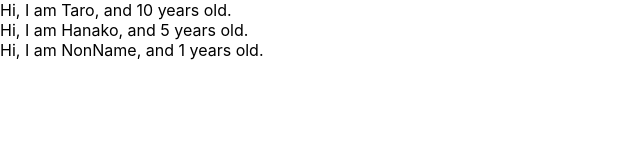
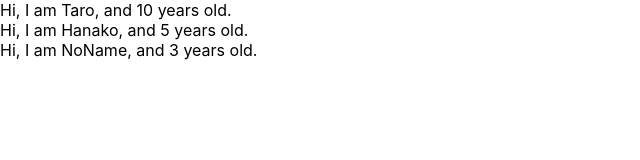
Before and after one commit to Daisuke-Igrashi/udemy-react-redux-crud-application, a React (Create React App) app: page / in a window 1280 px wide. Shown: the top 160 px of the page, without its empty margins (0-640 px from the left). Built offline with nearby package versions, Linux system fonts and the light colour scheme.

Commit message:
learn prop-types

```diff
--- a/src/App.js
+++ b/src/App.js
@@ -1,16 +1,17 @@
 import React from 'react';
+import PropTypes from 'prop-types';
 
 const App =() =>{
   const profiles = [
     { name: "Taro", age: 10 },
     { name: "Hanako", age: 5 },
-    { name: "NonName"}
+    { name: "NoName", age: 3}
   ]
   return(
     <div>
       {
-        profiles.map((profile) => {
-          return <User name={profile.name} age={profile.age}/>
+        profiles.map((profile, index) => {
+          return <User name={profile.name} age={profile.age} key={index}/>
         })
       }
     </div>
@@ -21,8 +22,10 @@
 return <div>Hi, I am {props.name}, and {props.age} years old.</div>
 }
 
-User.defaultProps ={
-  age: 1
+User.propTypes = {
+  name: PropTypes.string,
+  age: PropTypes.number.isRequired
+
 }
 
 export default App;
```
